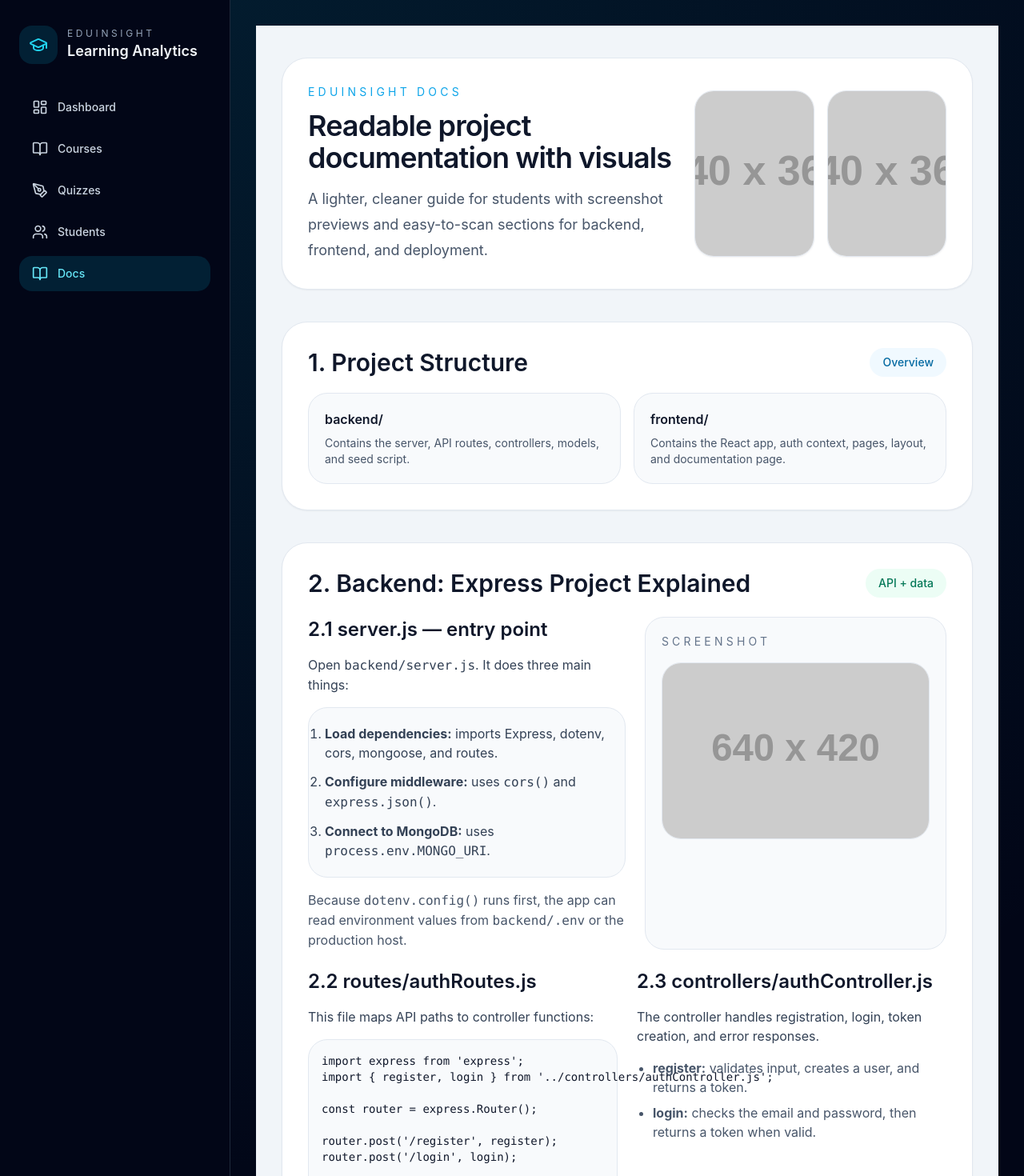
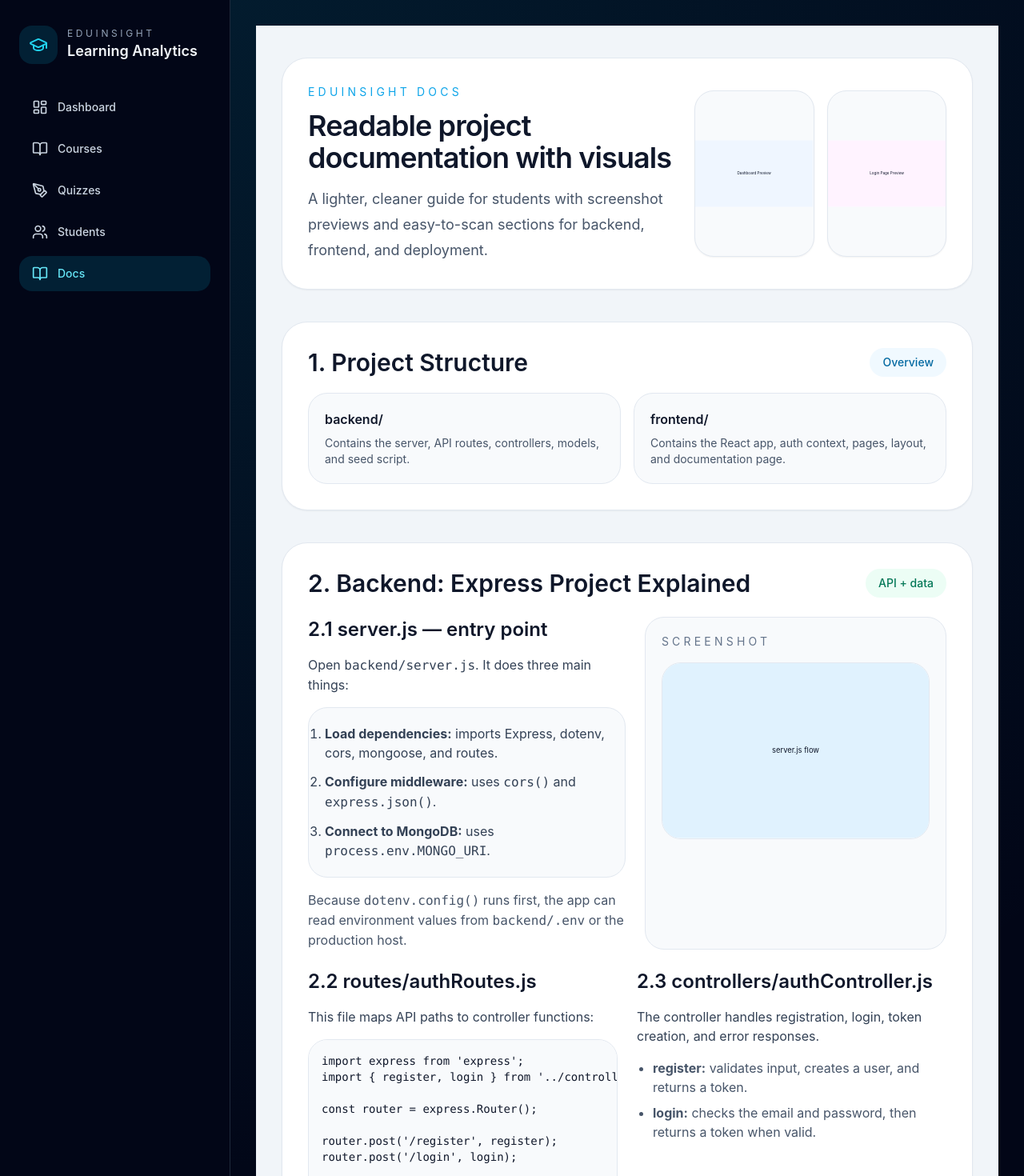
Before and after one commit to ibrahimjlidi/EduInsight, a React (Vite) app in the folder frontend/: page /docs in a window 1280 px wide. Shown: the top 1470 px of the page at 80% size. Built offline with nearby package versions, Linux system fonts and the light colour scheme; sample sign-in values are in the browser's storage; the HTML template or start-up script is replaced by a standard one.

Commit message:
Replace image placeholders with SVGs for improved visual clarity in Docs page

```diff
--- a/frontend/src/pages/Docs.jsx
+++ b/frontend/src/pages/Docs.jsx
@@ -13,16 +13,18 @@ const Docs = () => {
             </div>
 
             <div className="grid gap-4 sm:grid-cols-2">
-              <img
-                className="h-52 w-full rounded-3xl border border-slate-200 object-cover shadow-sm"
-                src="https://via.placeholder.com/640x360/eff6ff/0f172a?text=Dashboard+Preview"
-                alt="Dashboard preview screenshot"
-              />
-              <img
-                className="h-52 w-full rounded-3xl border border-slate-200 object-cover shadow-sm"
-                src="https://via.placeholder.com/640x360/f8f3ff/0f172a?text=Login+Page+Preview"
-                alt="Login page preview screenshot"
-              />
+              <div className="h-52 w-full overflow-hidden rounded-3xl border border-slate-200 bg-slate-50 shadow-sm">
+                <svg className="h-full w-full" viewBox="0 0 640 360" xmlns="http://www.w3.org/2000/svg" role="img" aria-label="Dashboard preview">
+                  <rect width="100%" height="100%" fill="#eff6ff" />
+                  <text x="50%" y="50%" dominantBaseline="middle" textAnchor="middle" fill="#0f172a" fontSize="20">Dashboard Preview</text>
+                </svg>
+              </div>
+              <div className="h-52 w-full overflow-hidden rounded-3xl border border-slate-200 bg-slate-50 shadow-sm">
+                <svg className="h-full w-full" viewBox="0 0 640 360" xmlns="http://www.w3.org/2000/svg" role="img" aria-label="Login preview">
+                  <rect width="100%" height="100%" fill="#fff3ff" />
+                  <text x="50%" y="50%" dominantBaseline="middle" textAnchor="middle" fill="#0f172a" fontSize="20">Login Page Preview</text>
+                </svg>
+              </div>
             </div>
           </div>
         </div>
@@ -63,11 +65,12 @@ const Docs = () => {
             </div>
             <div className="rounded-3xl border border-slate-200 bg-slate-50 p-5">
               <p className="text-sm uppercase tracking-[0.3em] text-slate-500">Screenshot</p>
-              <img
-                className="mt-4 w-full rounded-3xl border border-slate-200 object-cover"
-                src="https://via.placeholder.com/640x420/e0f2fe/0f172a?text=server.js+flow"
-                alt="server.js diagram"
-              />
+              <div className="mt-4 w-full overflow-hidden rounded-3xl border border-slate-200 bg-white">
+                <svg className="w-full" viewBox="0 0 640 420" xmlns="http://www.w3.org/2000/svg" role="img" aria-label="server flow">
+                  <rect width="100%" height="100%" fill="#e0f2fe" />
+                  <text x="50%" y="50%" dominantBaseline="middle" textAnchor="middle" fill="#0f172a" fontSize="18">server.js flow</text>
+                </svg>
+              </div>
             </div>
           </div>
 
@@ -75,7 +78,7 @@ const Docs = () => {
             <div className="space-y-4 text-slate-700">
               <h3 className="text-2xl font-semibold text-slate-900">2.2 routes/authRoutes.js</h3>
               <p>This file maps API paths to controller functions:</p>
-              <pre className="rounded-3xl border border-slate-200 bg-slate-50 p-4 text-sm text-slate-900">
+                    <pre className="rounded-3xl border border-slate-200 bg-slate-50 p-4 text-sm text-slate-900 overflow-auto">
 {`import express from 'express';
 import { register, login } from '../controllers/authController.js';
 
@@ -100,7 +103,7 @@ export default router;`}
           <div className="space-y-4 text-slate-700">
             <h3 className="text-2xl font-semibold text-slate-900">2.4 models/User.js</h3>
             <p>This model defines the user schema and hashes passwords before saving:</p>
-            <pre className="rounded-3xl border border-slate-200 bg-slate-50 p-4 text-sm text-slate-900">
+            <pre className="rounded-3xl border border-slate-200 bg-slate-50 p-4 text-sm text-slate-900 overflow-auto">
 {`const userSchema = new mongoose.Schema({
   name: { type: String, required: true },
   email: { type: String, required: true, unique: true, lowercase: true },
```
